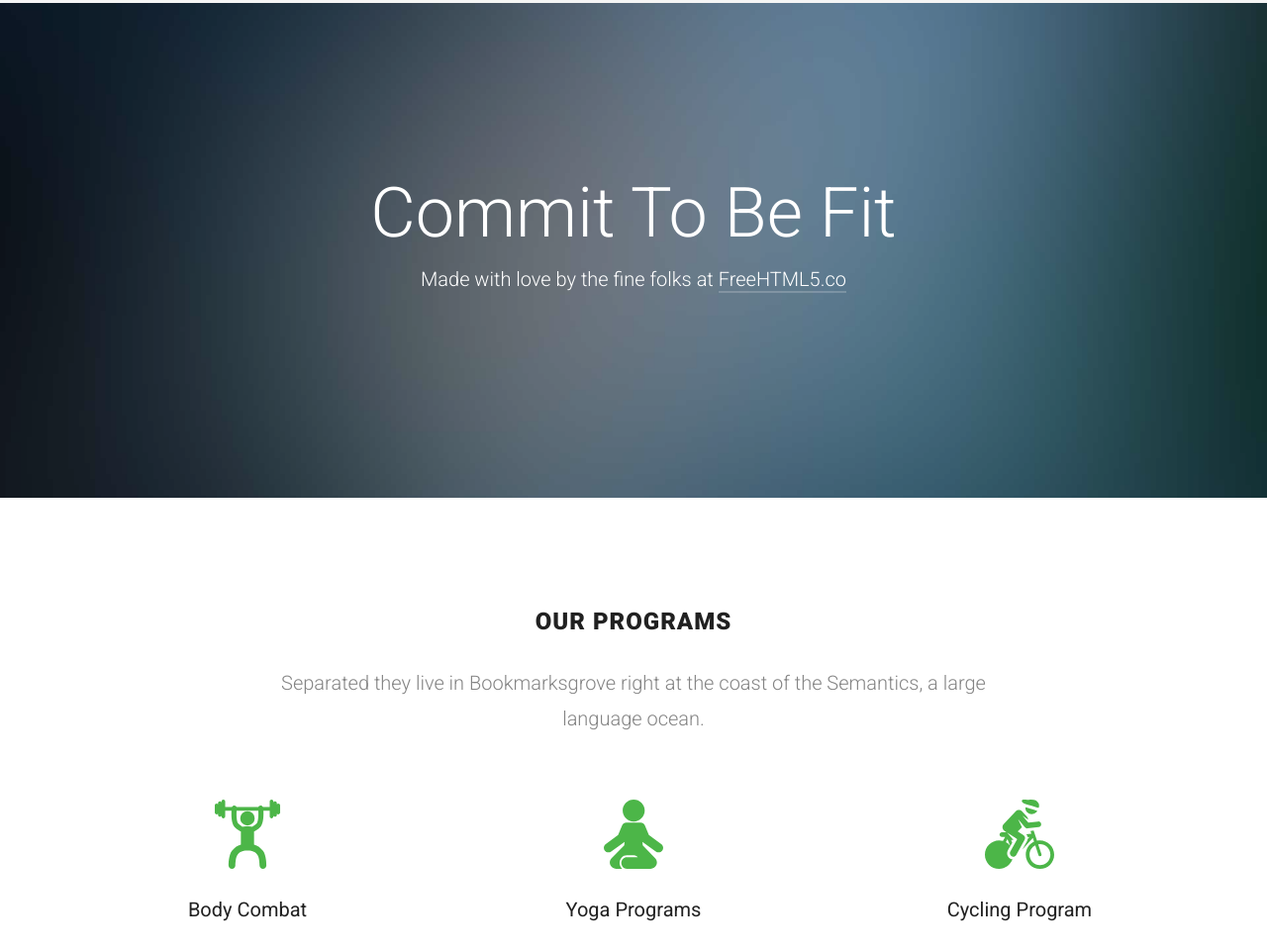
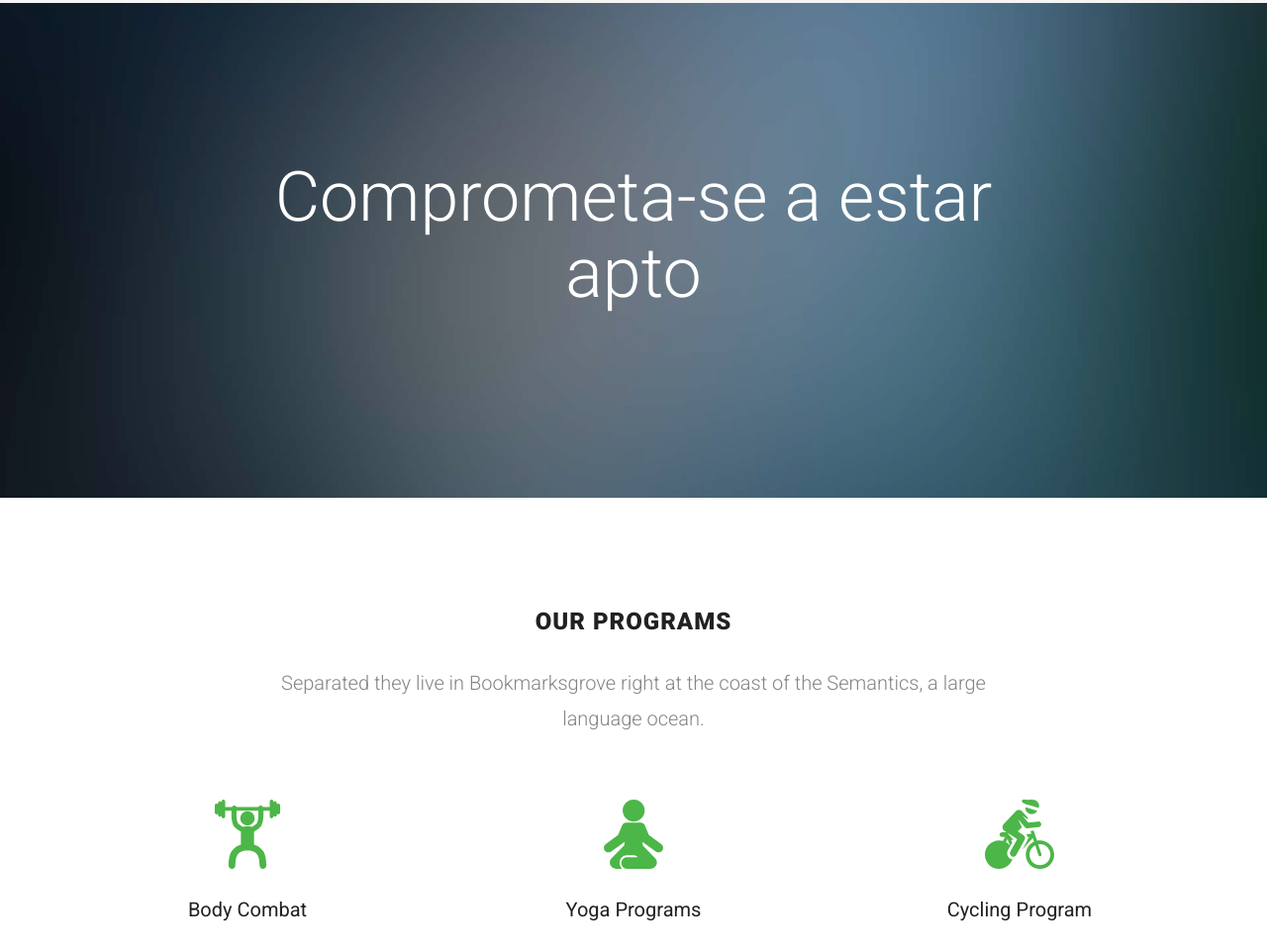
Before and after one commit to Zarpperia/JudasFit, a plain HTML site: page index.html in a window 1280 px wide. Shown: the part 1543-2504 px from the top of the page at 99% size. Drawn offline with Linux system fonts and the light colour scheme; files whose address does not match are found by name.

Commit message:
Traducao pequena

```diff
--- a/index.html
+++ b/index.html
@@ -366,14 +366,13 @@
 						<div
 							class="col-md-8 col-md-offset-2 col-sm-12 col-sm-offset-0 col-xs-12 col-xs-offset-0 text-center fh5co-table">
 							<div class="fh5co-intro fh5co-table-cell animate-box">
-								<h1 class="text-center">Commit To Be Fit</h1>
-								<p>Made with love by the fine folks at <a href="http://freehtml5.co">FreeHTML5.co</a>
+								<h1 class="text-center">Comprometa-se a estar apto</h1>
 								</p>
 							</div>
 						</div>
 					</div>
 				</div>
-			</div><!-- end: fh5co-parallax -->
+			</div>
 			<div id="fh5co-programs-section">
 				<div class="container">
 					<div class="row">
```
